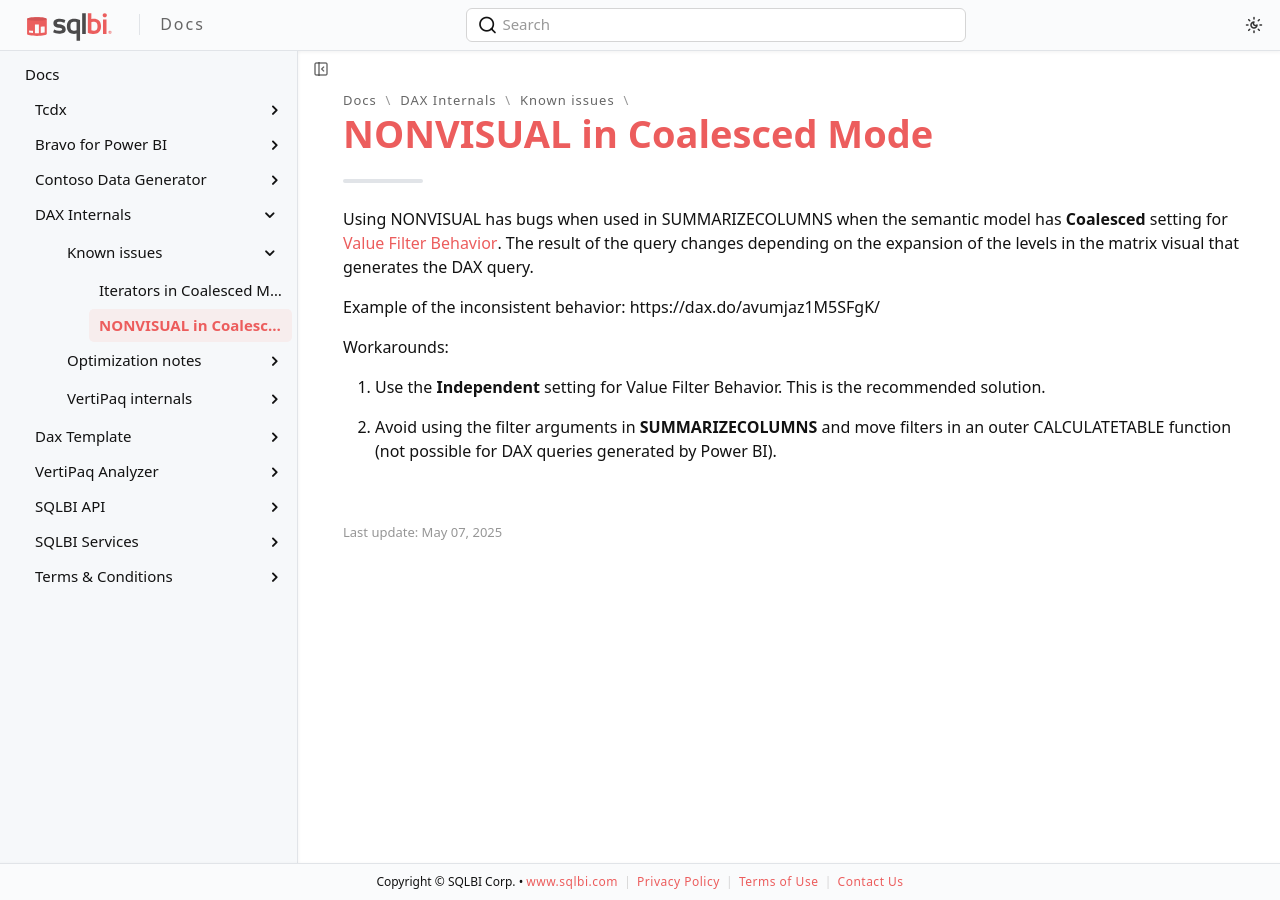
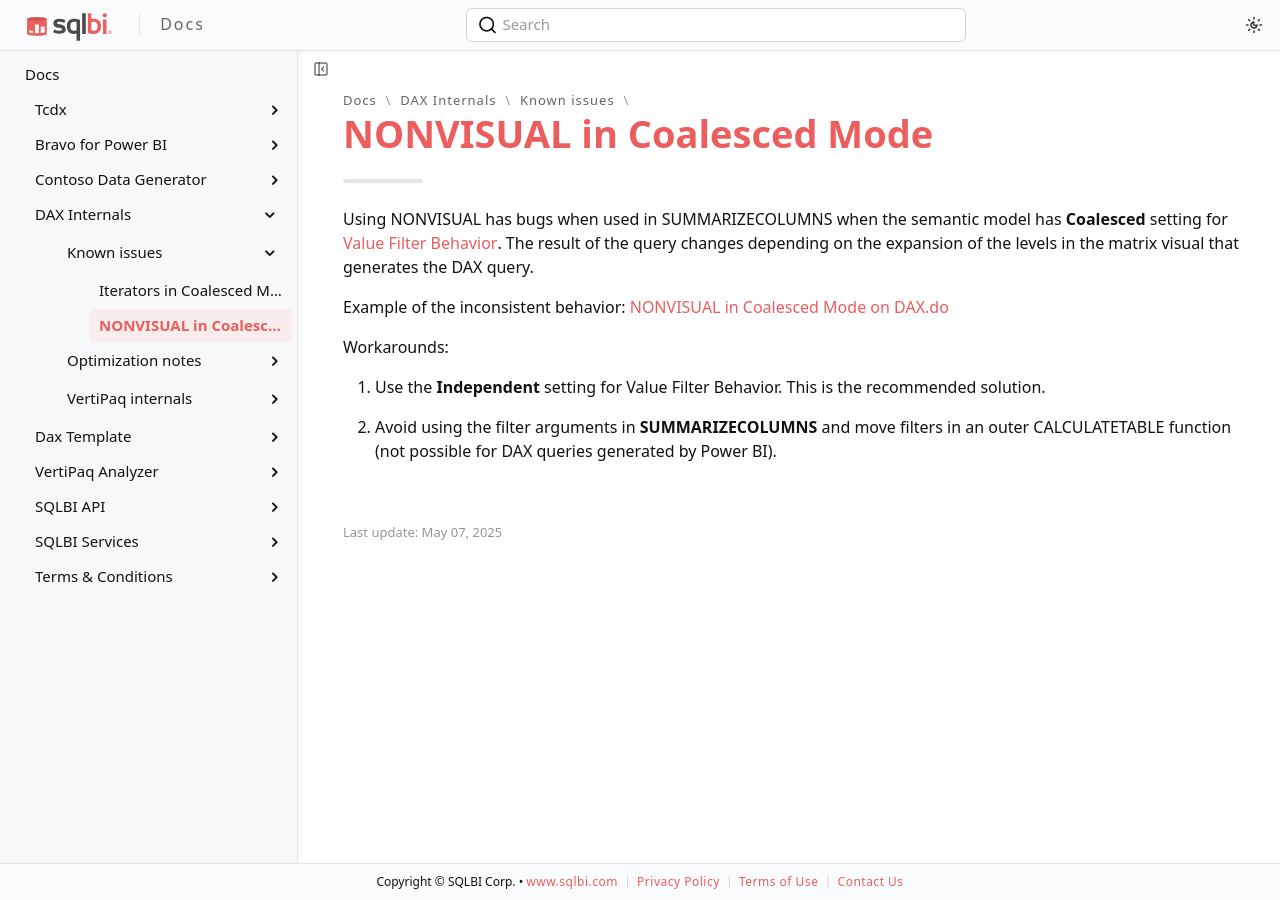
Before and after one commit to sql-bi/docs, a Jekyll site: the page built from _mydocs/dax-internals/known-issues/NONVISUAL-in-coalesced-mode.md, in a window 1280 px wide. Built offline with Jekyll 4.4.1, drawn with Linux system fonts in a browser that asks for light colours; cached includes are drawn as plain includes; some web fonts are replaced.

Commit message:
Fixed links

```diff
--- a/_mydocs/dax-internals/known-issues/NONVISUAL-in-coalesced-mode.md
+++ b/_mydocs/dax-internals/known-issues/NONVISUAL-in-coalesced-mode.md
@@ -8,7 +8,7 @@
 Using NONVISUAL has bugs when used in SUMMARIZECOLUMNS when the semantic model has **Coalesced** setting for [Value Filter Behavior](https://learn.microsoft.com/en-us/power-bi/transform-model/value-filter-behavior). The result of the query changes depending on the expansion of the levels in the matrix visual that generates the DAX query.
 
 Example of the inconsistent behavior:
-https://dax.do/avumjaz1M5SFgK/
+[NONVISUAL in Coalesced Mode on DAX.do](https://dax.do/avumjaz1M5SFgK/)
 
 Workarounds:
 
```
Also changed, not shown: _mydocs/dax-internals/known-issues/iterators-in-coalesced-mode.md (+1 -1 lines).
